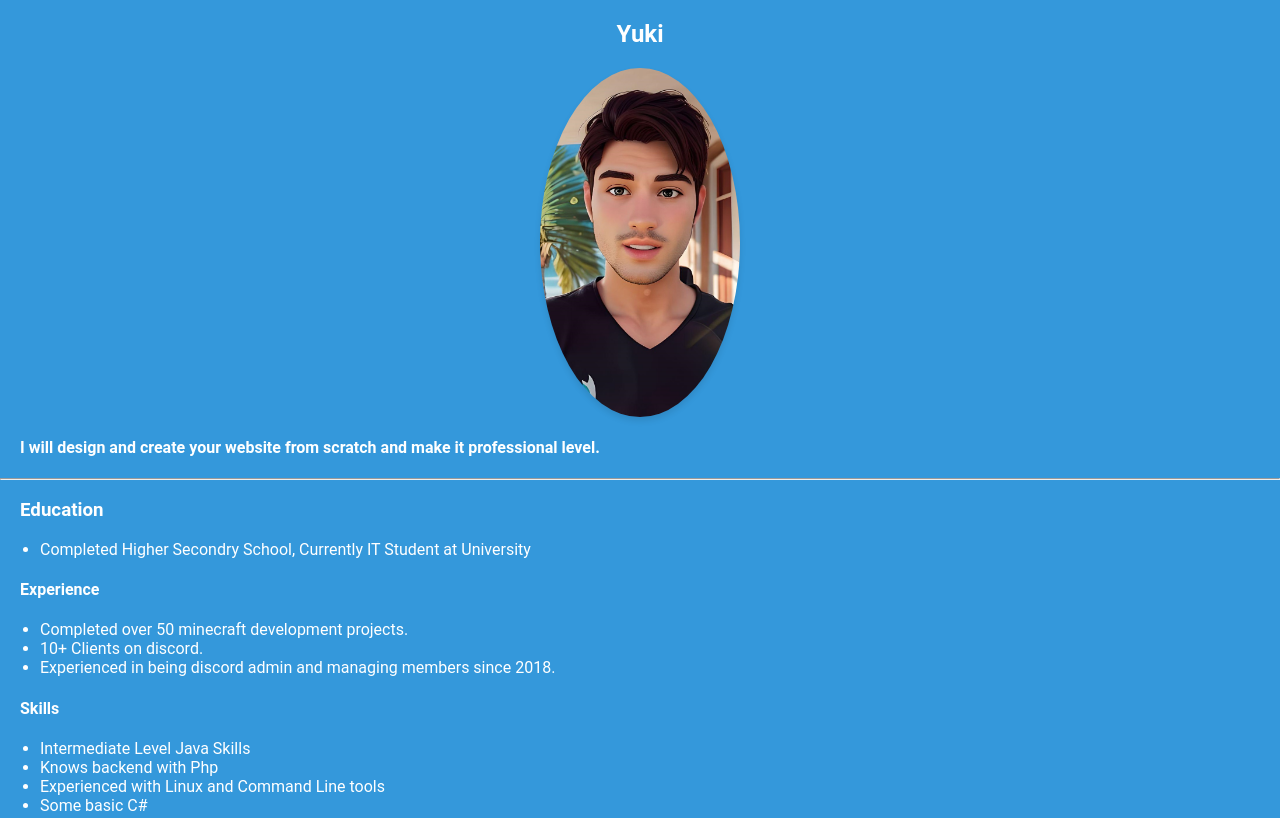
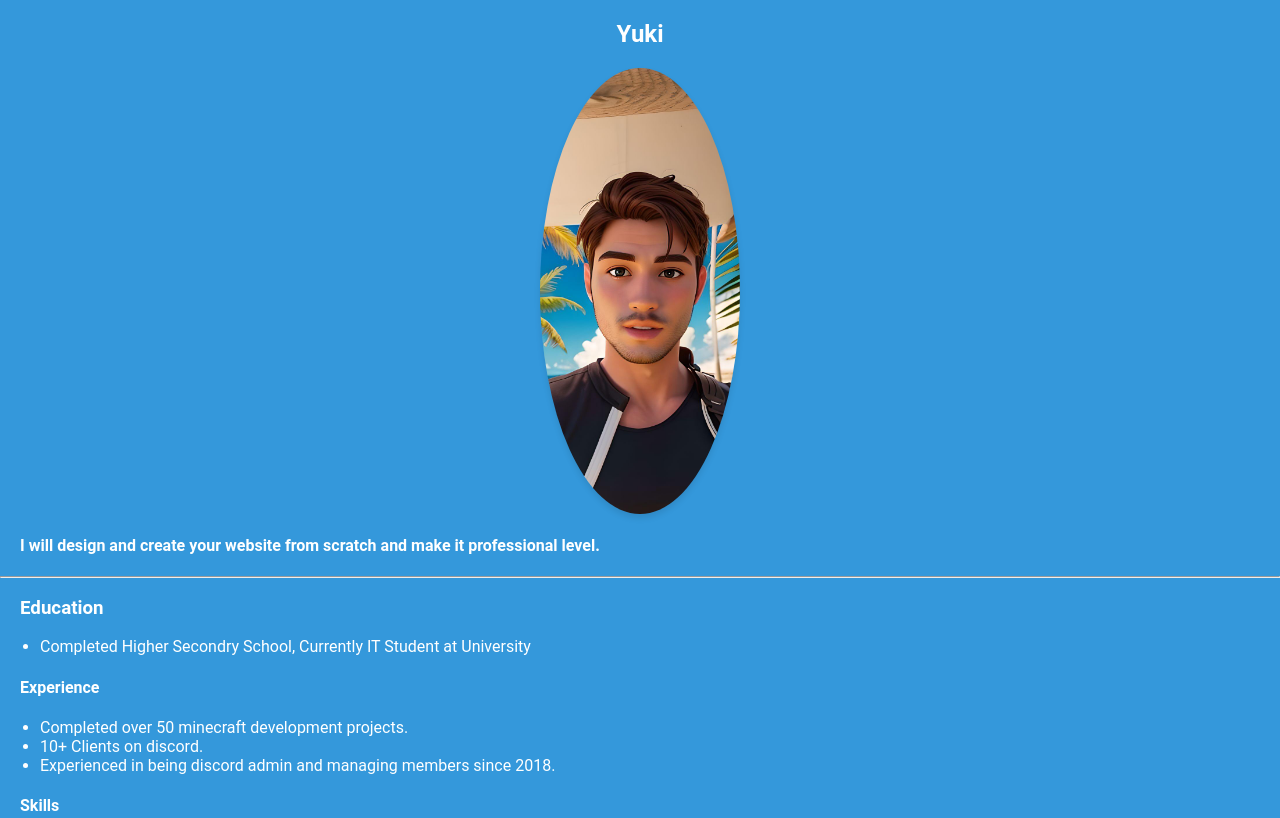
Before and after one commit to RyanMCodes/Portfolio, a plain HTML site: page index.html in a window 1280 px wide. Shown: the top 818 px of the page. Drawn offline with Linux system fonts and the light colour scheme.

Commit message:
Update index.html

```diff
--- a/index.html
+++ b/index.html
@@ -8,7 +8,7 @@
 </head>
 <body>
   <h2>Yuki</h2>
-  <img src="profile.jpg" width="200" alt="">
+  <img src="pfp.jpg" width="200" alt="">
   <h4>I will design and create your website from scratch and make it professional level.</h4>
   <hr />
   <h3>Education</h3>
```
